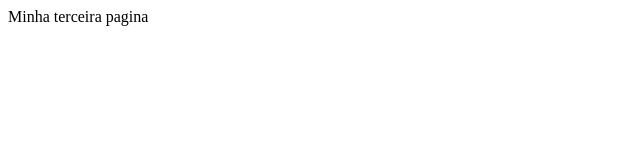
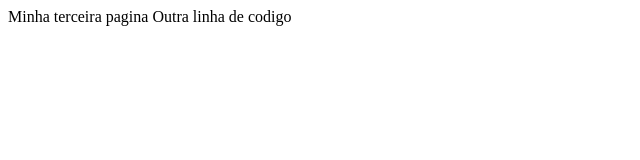
Before and after one commit to juliodelgadom6/TecWeb, a plain HTML site: page index.html in a window 1280 px wide. Shown: the whole page, without its empty margins (0-640 px from the left). Drawn offline with Linux system fonts and the light colour scheme.

Commit message:
adicionei uma unica linha

```diff
--- a/index.html
+++ b/index.html
@@ -5,5 +5,6 @@
 </head>
 <body>
 	Minha terceira pagina
+	Outra linha de codigo
 </body>
 </html>
```
